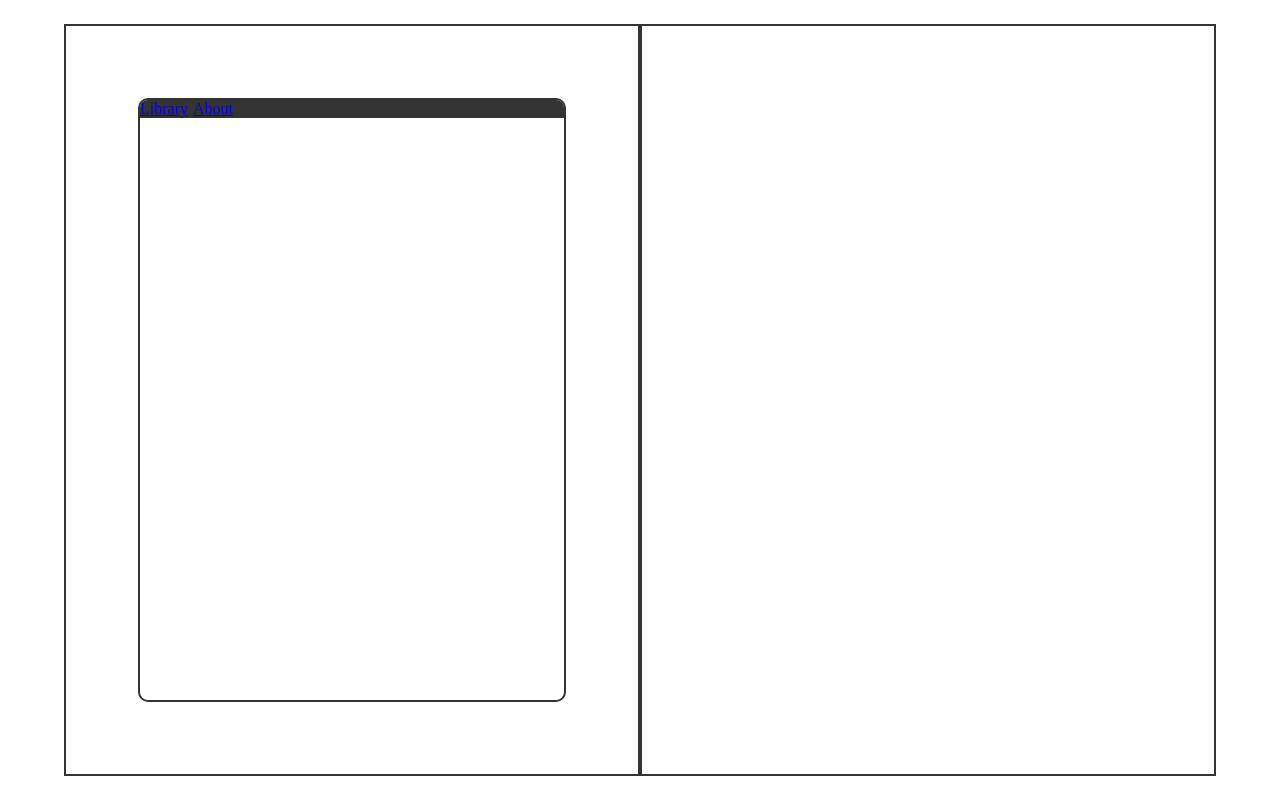
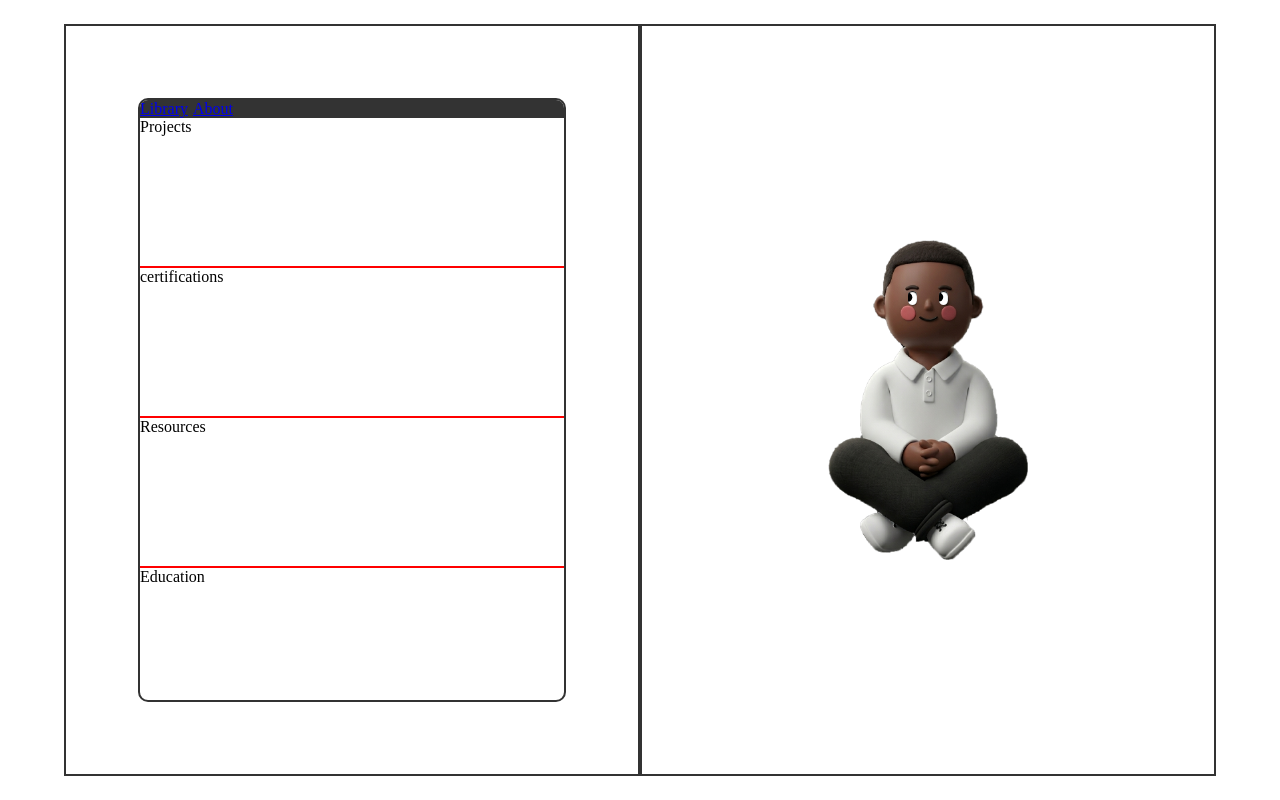
Before and after one commit to njokojunior/njokojunior, a plain HTML site: page index.html in a window 1280 px wide. Drawn offline with Linux system fonts and the light colour scheme.

Commit message:
modified: own-container and added mouse movement effects

```diff
--- a/index.html
+++ b/index.html
@@ -1,30 +1,51 @@
-<!DOCTYPE html>
+<!doctype html>
 <html lang="en">
   <head>
-    <meta charset="UTF-8">
-    <meta name="viewport" content="width=device-width, initial-scale=1.0">
+    <meta charset="UTF-8" />
+    <meta name="viewport" content="width=device-width, initial-scale=1.0" />
     <title>njokojunior👨‍💻</title>
-    <link rel="stylesheet" href="style.css">
+    <link rel="stylesheet" href="style.css" />
+    <script src="./script.js" defer></script>
   </head>
   <body>
-
     <div class="main-view">
       <div class="browsing-container">
-
         <div class="browsing-container-view">
           <div class="browsing-options">
             <a href="#">Library</a>
             <a href="#">About</a>
           </div>
 
+          <div class="browsing-container-files">
+            <div class="row projects">Projects</div>
+
+            <div class="row certifications">certifications</div>
+
+            <div class="row resources">Resources</div>
+
+            <div class="row education">Education</div>
+          </div>
+        </div>
+      </div>
+
+      <div class="owner-container">
+        <div class="character">
+          <img src="./assets/njokojunior.png" alt="character" />
+
+          <div class="eyes">
+             <!-- LEFT EYE -->
+             <div class="eye" id="eye-left">
+               <div class="pupil"></div>
+             </div>
+
+             <!-- RIGHT EYE -->
+             <div class="eye" id="eye-right">
+               <div class="pupil"></div>
              </div>
 
            </div>
-
-        <div class="owner-container">
-
         </div>
       </div>
-
+    </div>
   </body>
 </html>
--- /dev/null
+++ b/script.js
@@ -0,0 +1,44 @@
+const eyes = document.querySelectorAll(".eye");
+
+let mouseX = window.innerWidth / 2;
+let mouseY = window.innerHeight / 2;
+
+document.addEventListener("mousemove", (e) => {
+  mouseX = e.clientX;
+  mouseY = e.clientY;
+});
+
+function animate() {
+  eyes.forEach((eye) => {
+    const pupil = eye.querySelector(".pupil");
+    const rect = eye.getBoundingClientRect();
+
+    const eyeX = rect.left + rect.width / 2;
+    const eyeY = rect.top + rect.height / 2;
+
+    const dx = mouseX - eyeX;
+    const dy = mouseY - eyeY;
+
+    const angle = Math.atan2(dy, dx);
+
+    const maxMove = 5;
+
+    const targetX = Math.cos(angle) * maxMove;
+    const targetY = Math.sin(angle) * maxMove;
+
+    let currentX = pupil._x || 0;
+    let currentY = pupil._y || 0;
+
+    currentX += (targetX - currentX) * 0.2;
+    currentY += (targetY - currentY) * 0.2;
+
+    pupil._x = currentX;
+    pupil._y = currentY;
+
+    pupil.style.transform = `translate(${currentX}px, ${currentY}px)`;
+  });
+
+  requestAnimationFrame(animate);
+}
+
+animate();
--- a/style.css
+++ b/style.css
@@ -1,24 +1,24 @@
-:root{
-    --black : #333;
+:root {
+  --color-primary: #cc366e;
+  --black: #333;
   --white: #efefef;
 
-
-    --space-xxl : 96pxpx;
-    --space-xl : 72px;
-    --space-lg : 64px;
-    --space-l : 52px;
-    --space-md : 32px;
-    --space-sm : 24px;
-    --space-xm : 16px;
+  --space-xxl: 96pxpx;
+  --space-xl: 72px;
+  --space-lg: 64px;
+  --space-l: 52px;
+  --space-md: 32px;
+  --space-sm: 24px;
+  --space-xm: 16px;
 }
 
-*{
+* {
   margin: 0;
   padding: 0;
   box-sizing: border-box;
 }
 
-.main-view{
+.main-view {
   overflow: hidden;
 
   padding: var(--space-sm) var(--space-lg);
@@ -26,19 +26,18 @@
   max-height: 100vh;
   position: relative;
   display: flex;
-
 }
 
-.main-view>*{
+.main-view > * {
   flex-basis: 50%;
   border: 2px solid var(--black);
 }
 
-.browsing-container{
+.browsing-container {
   padding: var(--space-xl);
 }
 
-.browsing-container-view{
+.browsing-container-view {
   border: 2px solid var(--black);
   border-radius: 10px;
   overflow: hidden;
@@ -46,21 +45,130 @@ overflow: hidden;
   position: relative;
 }
 
-.browsing-options{
-
+.browsing-options {
   width: 100%;
   display: flex;
   gap: 5px;
   background-color: var(--black);
+}
+
+.browsing-container-files {
+  display: flex;
+  flex-direction: column;
+  height: 100%;
+}
+
+.browsing-container-files > .row {
+  flex-basis: calc(100% / 4);
+  border-bottom: 2px solid red;
+}
+
+.owner-container {
+  /* background-color: var(--black); */
+  display: flex;
+  align-items: center;
+  justify-content: center;
+}
+
+.character {
+  position: relative;
+  width: 400px;
+  /* background-color: red; */
+  display: flex;
+  align-items: center;
+  justify-content: center;
+}
+
+.character img {
+  width: 200px;
+}
+
+.eyes{
+  position: absolute;
+  /* background-color: rgba(252, 252, 252, 0.281); */
+  height: 15px;
+  width: 40px;
+  display: flex;
+  justify-content: space-between;
+  top: 16%;
 
 }
 
-.library{
-    position: relative;
+/* Eye containers */
+.eye {
+  /* position: absolute; */
+  border-radius: 8px;
+  width: 9px;
+  height: 14px;
+  background-color: white;
+  overflow: hidden;
+  box-shadow: inset 0 1px 1px 0px black;
+}
+
+
+
+/* Pupil */
+
+.pupil {
+  width: 9px;
+  height: 9px;
+  background: black;
+  border-radius: 50%;
+  /* position: absolute; */
+}
+/* .pupil {
   width: 100%;
   height: 100%;
+  background: radial-gradient(circle at center, rgba(0,0,0,0.4), transparent);
+  border-radius: 50%;
+} */
 
-    display: flex;
-    flex-direction: column;
 
+
+
+
+
+
+
+
+
+
+
+
+
+
+
+/* svg {
+  width: 320px;
+  transition: transform 0.1s;
 }
+
+.eye-white {
+  fill: white;
+  transform-origin: center;
+  animation: blink 5s infinite;
+}
+
+.iris {
+  fill: #3b82f6;
+}
+
+.pupil {
+  fill: black;
+}
+
+.highlight {
+  fill: white;
+  opacity: 0.9;
+}
+
+@keyframes blink {
+  0%,
+  92%,
+  100% {
+    transform: scaleY(1);
+  }
+  95% {
+    transform: scaleY(0.1);
+  }
+} */
```
Also changed, not shown: assets/njokojunior.png (added). Lines whose indentation alone changed are shown as unchanged.
